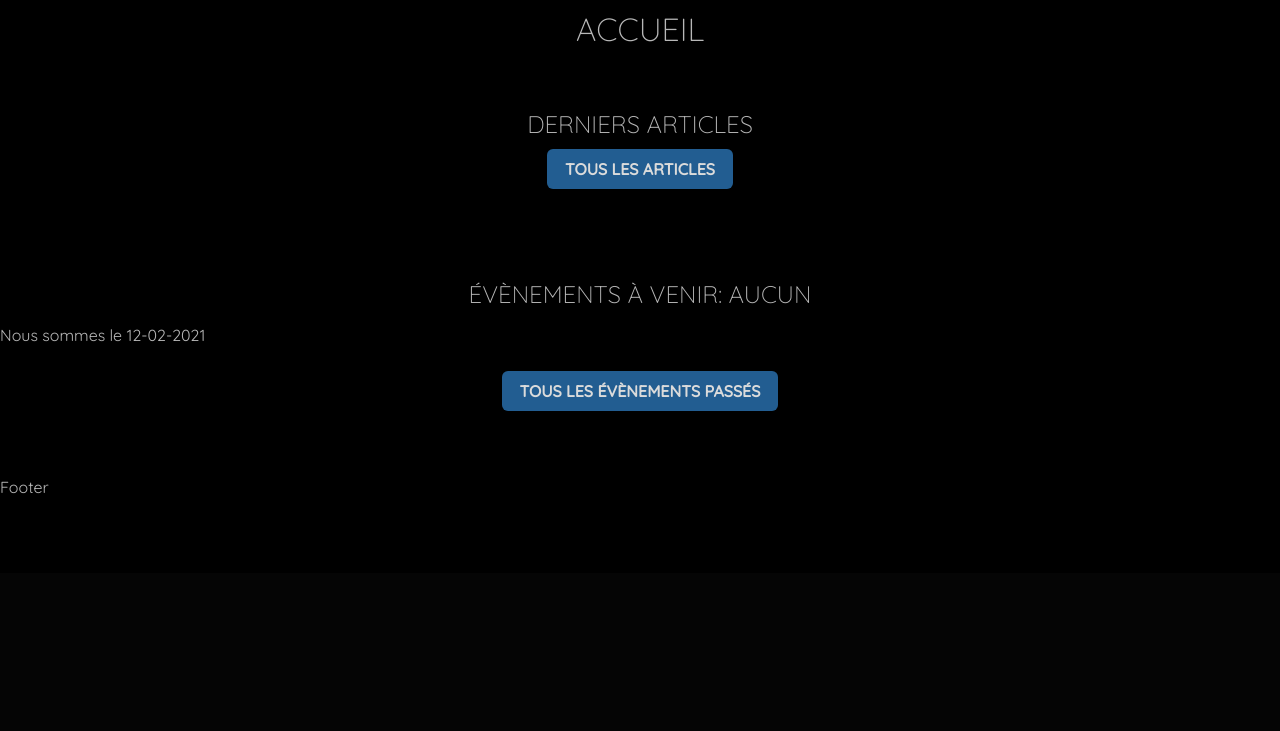
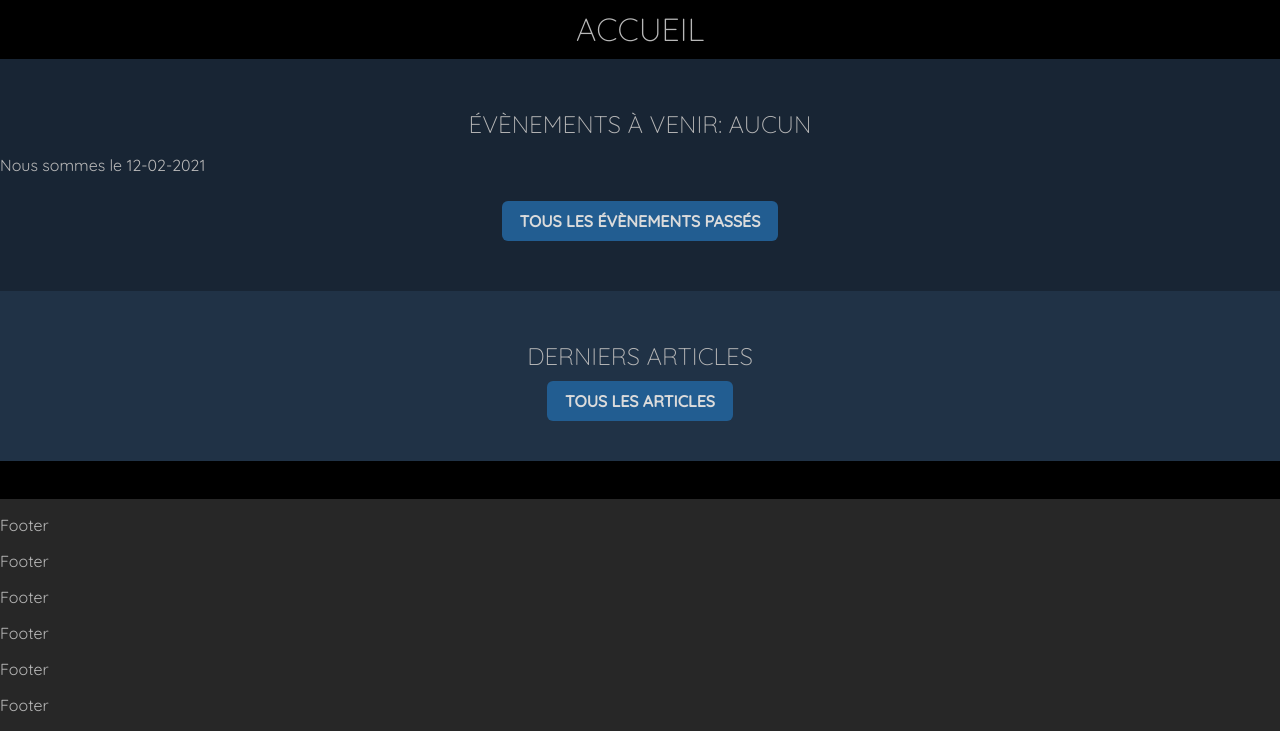
Before and after one commit to Eric-SCHEFFER/blueangels2.0, a Symfony app: template templates/home.html.twig in a window 1280 px wide. Shown: the part 227-958 px from the top of the page. Before the commit the page ends 721 px from the top, so only its background shows below. Run offline with Twig, Linux system fonts and the light colour scheme; the template is opened without the code that fills it, so the values that code supplies are empty; some libraries are stand-ins or nearby versions.

Commit message:
HomePage section communiqués stylage4

```diff
--- a/public/css/base.css
+++ b/public/css/base.css
@@ -8,6 +8,7 @@ html {
 html, body {
    padding: 0;
    margin: 0;
+   position: relative;
 }
 
 header {
@@ -22,6 +23,18 @@ header {
    background-size: cover;
    background-position: bottom right;
    overflow: hidden;
+}
+
+main {
+   /* Ajuster les px si le footer flotte trop haut, et pour éviter l'apparition du scrolL vertical */
+   min-height: calc(100vh - 310px);
+}
+
+footer {
+   position: relative;
+   width: 100%;
+   background-color: rgb(39, 39, 39);
+
 }
 
 h1, h2, h3, h4, h5, h6 {
@@ -54,6 +67,8 @@ a::first-letter {
 .wrapper {
    /* border: solid red 1px; */
    margin: 0 0 0 0;
+   position: relative;
+   height: 100%;
 }
 
 .center {
@@ -73,6 +88,10 @@ a::first-letter {
    color: rgb(0, 123, 224);
 }
 
+.white {
+   color: #ffffff;
+}
+
 .blue-pastel {
    color: rgb(31, 163, 252);
 }
--- a/public/css/cardApercuCommunique.css
+++ b/public/css/cardApercuCommunique.css
@@ -41,10 +41,6 @@
    border-radius: 2px;
 }
 
-.communiques .titre i {
-   color: #ffff00;
-}
-
 .communiques .hook {
    text-transform: uppercase;
    white-space: nowrap;
--- /dev/null
+++ b/public/css/footer.css
@@ -0,0 +1,3 @@
+.footer {
+   overflow: hidden;
+}
--- a/public/css/home.css
+++ b/public/css/home.css
@@ -3,13 +3,13 @@ section {
 }
 
 .communiques {
-   /* background-color: #182534; */
+   background-color: #182534;
 }
 
 .articles {
-   /* background-color: #203246; */
+   background-color: #203246;
 }
 
 .events {
-   /* background-color: #182534; */
+   background-color: #182534;
 }
--- a/src/Controller/HomeController.php
+++ b/src/Controller/HomeController.php
@@ -35,7 +35,7 @@ class HomeController extends AbstractController
         // On récupère les articles
         $articles = $this->articlesRepository->findBy([], ['created_at' => 'DESC'], 3, 0);
         // On récupère les communiqués
-        $communiques = $this->communiqueRepository->findBy([], ['created_at' => 'DESC'], 1, 0);
+        $communiques = $this->communiqueRepository->findBy([], ['created_at' => 'DESC'], 3, 0);
         return $this->render('home.html.twig', [
             'eventsToCome' => $events[0],
             'completedEvents' => $events[1],
--- a/templates/components/base.html.twig
+++ b/templates/components/base.html.twig
@@ -9,6 +9,7 @@
         <link rel="stylesheet" href="https://use.fontawesome.com/releases/v5.3.1/css/all.css">
         <link rel="stylesheet" href="{{ asset('css/base.css') }}">
         <link rel="stylesheet" href="{{ asset('css/enteteEtNavbar.css') }}">
+        <link rel="stylesheet" href="{{ asset('css/footer.css') }}">
         {% block stylesheets %}{% endblock %}
     </head>
     <body>
--- a/templates/components/footer.html.twig
+++ b/templates/components/footer.html.twig
@@ -1,3 +1,9 @@
-<div>
+<div class="footer">
    <p>Footer</p>
+   <p>Footer</p>
+   <p>Footer</p>
+   <p>Footer</p>
+   <p>Footer</p>
+   <p>Footer</p>
+
 </div>
```
Also changed, not shown: templates/home.html.twig (+40 -39 lines).
